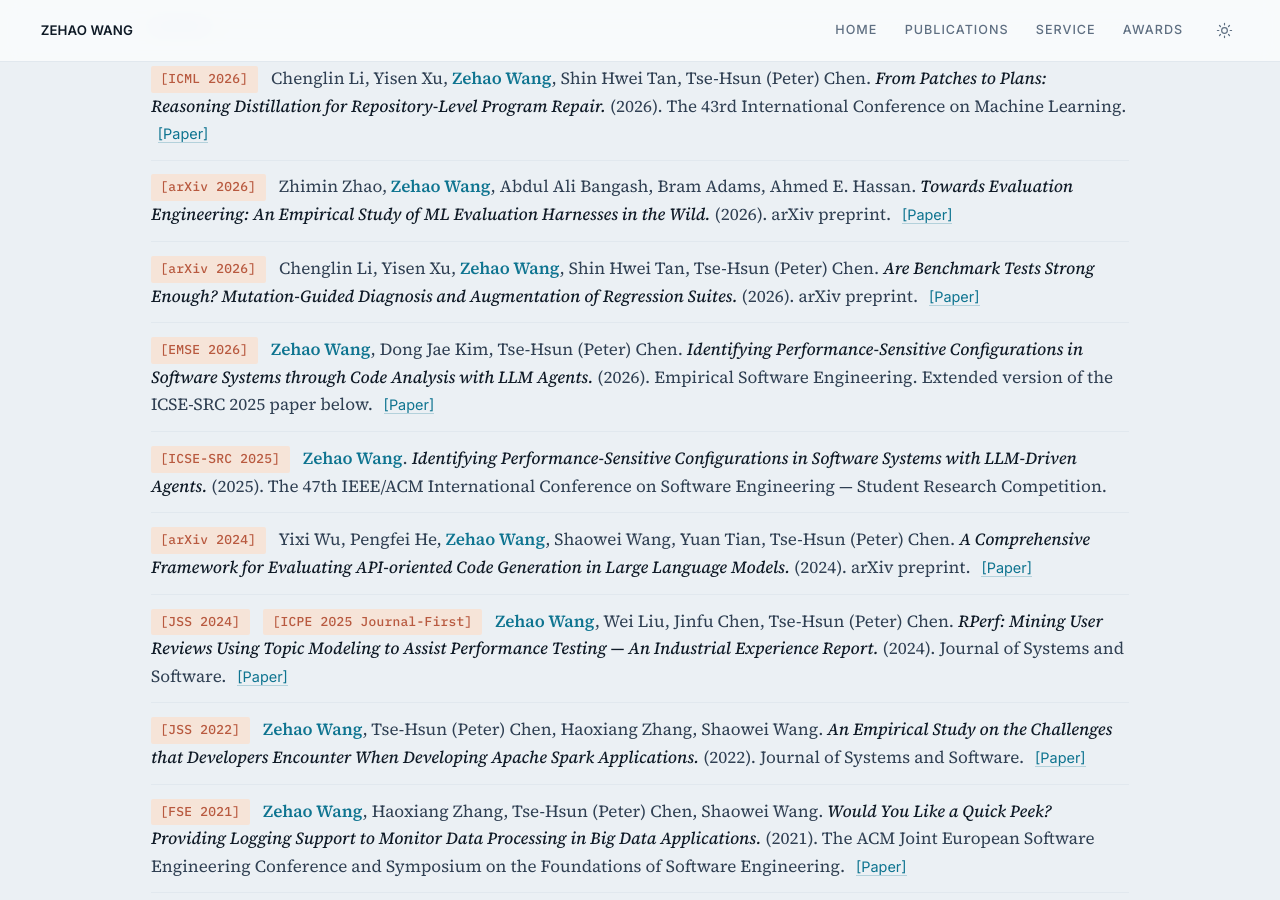
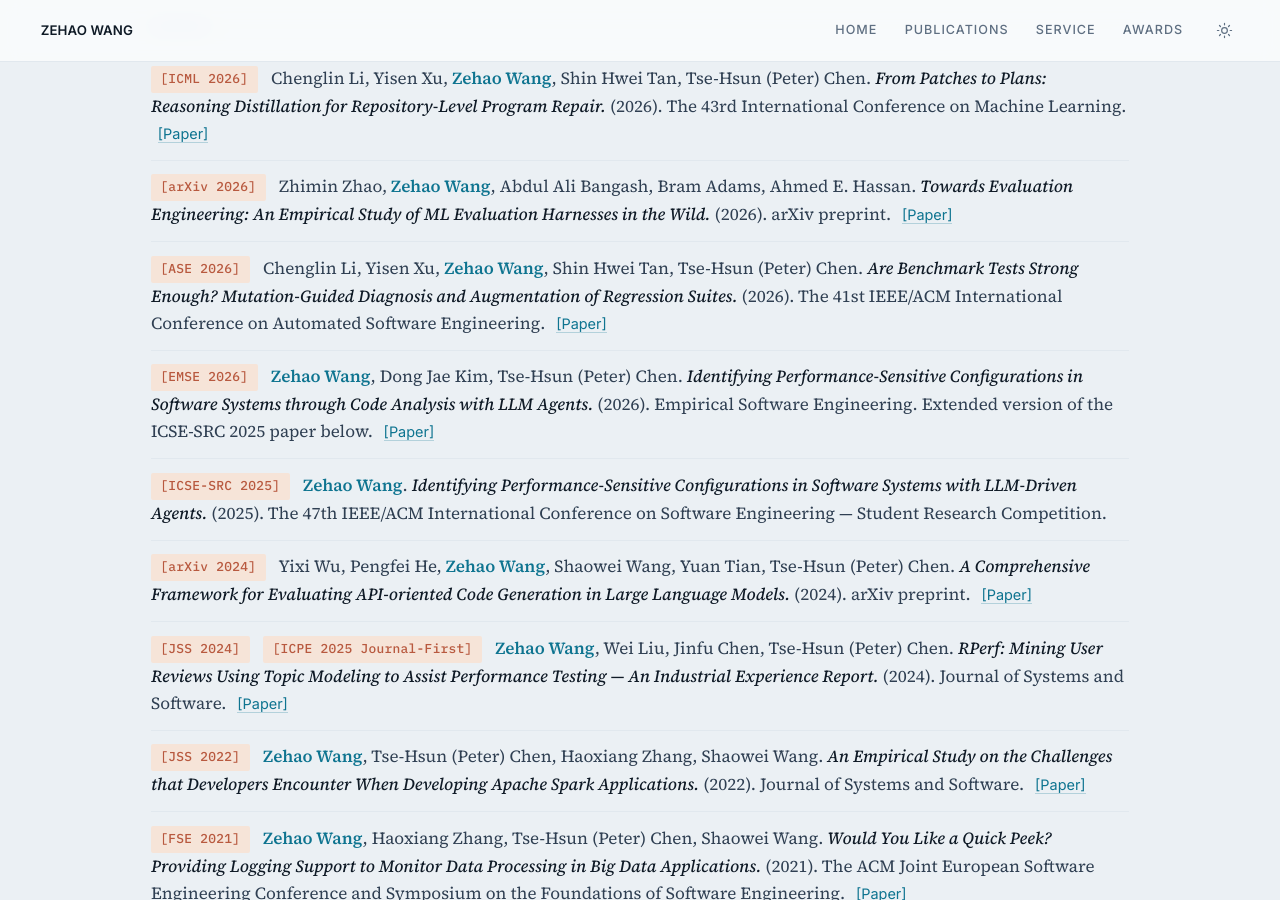
Before and after one commit to zehaowang00/zehaowang00.github.io, a Jekyll site: the page preview.html, which Jekyll copies as it is, in a window 1280 px wide and 900 px high, scrolled down 735 px. Built offline with Jekyll 4.4.1, drawn with Linux system fonts in a browser that asks for light colours.

Commit message:
Update mutation-guided regression suite paper status to ASE 2026
Co-Authored-By: Claude Fable 5 <noreply@anthropic.com>

```diff
--- a/_layouts/home.html
+++ b/_layouts/home.html
@@ -127,10 +127,10 @@
         </li>
 
         <li>
-          <span class="paper__venue">[arXiv 2026]</span>
+          <span class="paper__venue">[ASE 2026]</span>
           <span class="paper__authors">Chenglin Li, Yisen Xu, <span class="me">Zehao Wang</span>, Shin Hwei Tan, Tse-Hsun (Peter) Chen.</span>
           <span class="paper__title">Are Benchmark Tests Strong Enough? Mutation-Guided Diagnosis and Augmentation of Regression Suites.</span>
-          (2026). arXiv preprint.
+          (2026). The 41st IEEE/ACM International Conference on Automated Software Engineering.
           <a class="paper__link" href="https://arxiv.org/abs/2604.01518" target="_blank" rel="noopener">[Paper]</a>
         </li>
 
--- a/preview.html
+++ b/preview.html
@@ -120,10 +120,10 @@
         </li>
 
         <li>
-          <span class="paper__venue">[arXiv 2026]</span>
+          <span class="paper__venue">[ASE 2026]</span>
           <span class="paper__authors">Chenglin Li, Yisen Xu, <span class="me">Zehao Wang</span>, Shin Hwei Tan, Tse-Hsun (Peter) Chen.</span>
           <span class="paper__title">Are Benchmark Tests Strong Enough? Mutation-Guided Diagnosis and Augmentation of Regression Suites.</span>
-          (2026). arXiv preprint.
+          (2026). The 41st IEEE/ACM International Conference on Automated Software Engineering.
           <a class="paper__link" href="https://arxiv.org/abs/2604.01518" target="_blank" rel="noopener">[Paper]</a>
         </li>
 
```
